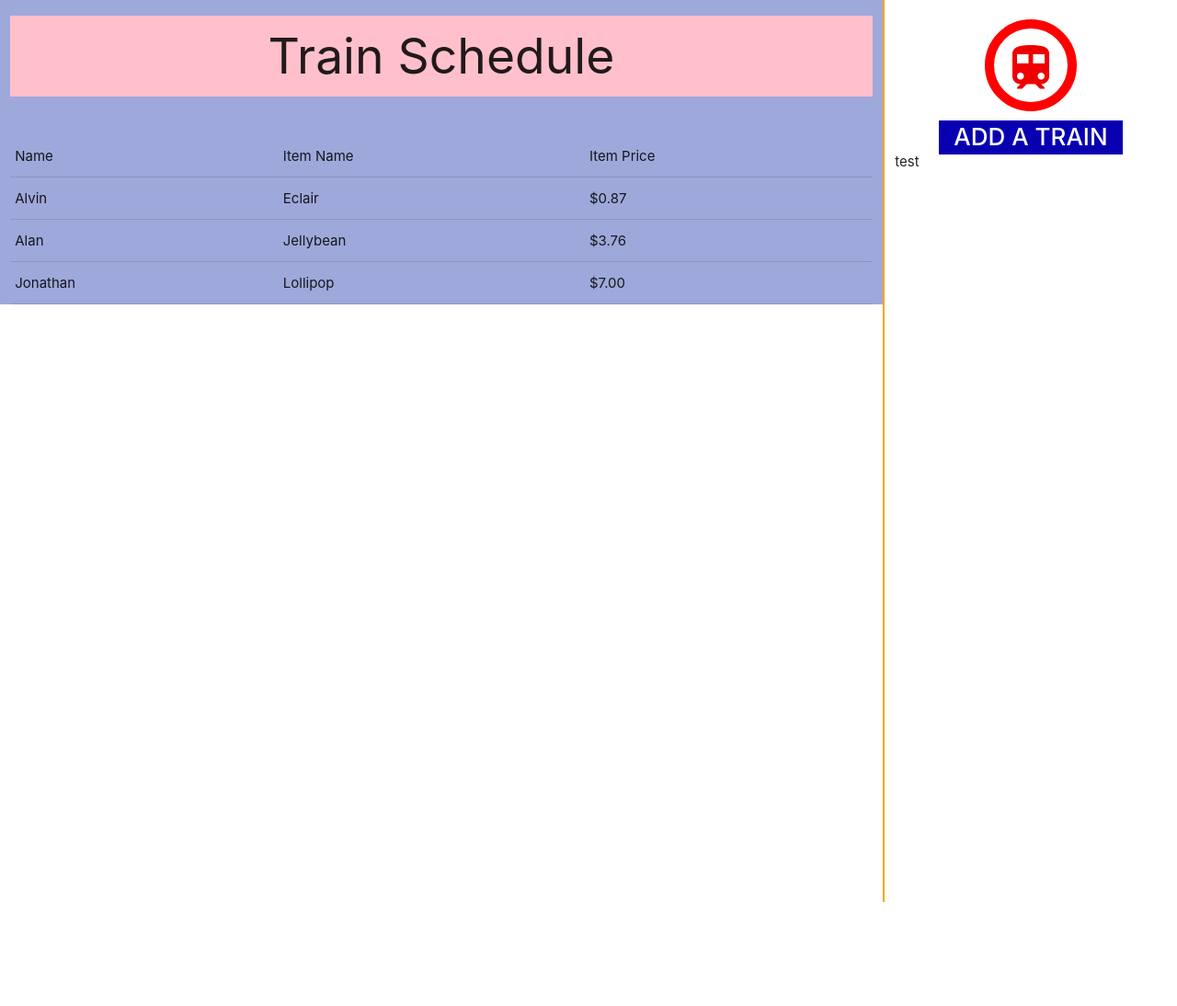
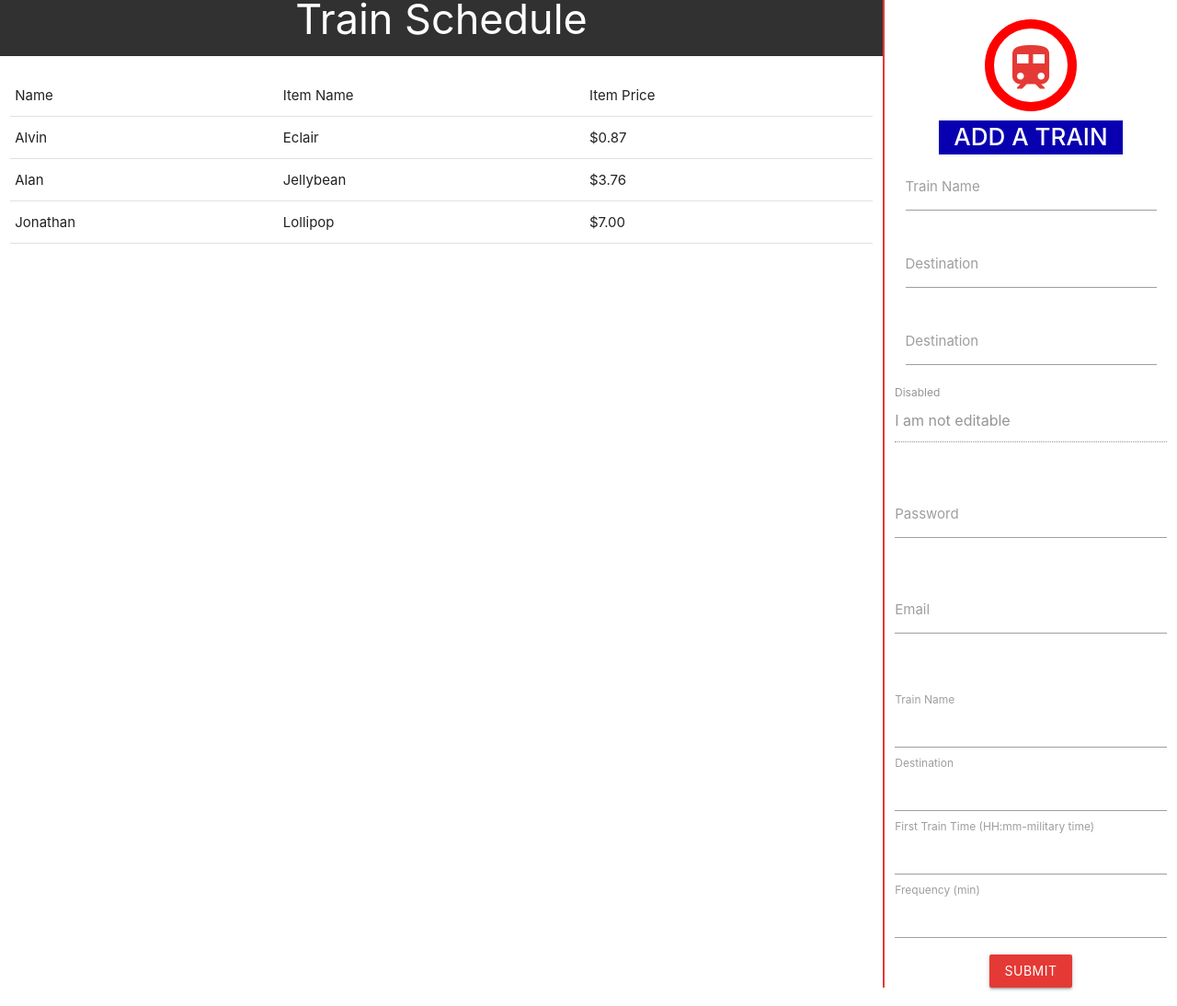
Before and after one commit to jstudenski/train-time, a plain HTML site: page index.html in a window 1280 px wide. Shown: the part 19-1113 px from the top of the page at 92% size. Before the commit the page ends 1020 px from the top, so only its background shows below. Drawn offline with nearby package versions, Linux system fonts and the light colour scheme.

Commit message:
editing input color Unsuccessfully

```diff
--- a/css/style.css
+++ b/css/style.css
@@ -1,18 +1,21 @@
 .main-title {
-  background-color: pink;
+  background-color: #313131;
+  color: #ffffff;
   text-align: center;
   padding: 15px;
+  margin: 0px;
+  font-size: 45px;
 }
 
 .side-bar {
   height: 100%;
   min-height: 1000px !important;
-  border-left: 2px solid orange;
+  border-left: 2px solid #E53935;
 
 }
 
 .train-logo {
-  color: #ef0000;
+  color: #E53935;
   text-align: center;
   margin: 40px auto 10px auto;
   padding-top: 13px;
@@ -33,3 +36,49 @@
   width: 200px;
   margin: 0px auto;
 }
+
+.center-button {
+  margin-top: 10px;
+  text-align: center;
+}
+
+
+
+    .input-field input[type=text]:focus, .materialize-textarea:focus:not([readonly]) {
+/*     border-bottom: 2px solid #E53935 !important;*/
+     box-shadow: 0 1px 0 0 #E53935 !important, 0 2px 0 0 #E53935 !important;
+
+    }
+
+
+/*.row .input-field textarea:focus {
+
+  box-shadow: 0 1px 0 0 #2196f3 !important
+}
+*/
+/* label focus color */
+    .input-field input[type=text]:focus + label, .materialize-textarea:focus:not([readonly]) + label {
+     color: orange !important;
+    }
+
+/* label underline focus color */
+
+
+
+
+   input[type=text]:focus{
+border-bottom: 1px solid black;
+box-shadow: 0 1px 0 0 black;
+}
+
+textarea:focus {
+  border-bottom: 1px solid orange;
+  -webkit-box-shadow: 0 1px 0 0 orange;
+  -moz-box-shadow: 0 1px 0 0 orange;
+  box-shadow: 0 1px 0 0 orange;
+}
+
+/*        .mat-input:focus {
+  border-bottom: 1px solid red !important;
+
+        }*/
--- a/index.html
+++ b/index.html
@@ -15,6 +15,7 @@
 
       <!--Let browser know website is optimized for mobile-->
       <meta name="viewport" content="width=device-width, initial-scale=1.0"/>
+
     </head>
 
     <body>
@@ -22,10 +23,12 @@
     <!-- Page Layout here -->
     <div class="row">
 
-      <div class="col s9 indigo lighten-3">
+      <div class="col s9">
 
       <div class="row">
-        <div class="col s12"><h2 class="main-title">Train Schedule</h2></div>
+  <!--       <div class="col s12"> -->
+          <h2 class="main-title">Train Schedule</h2>
+<!--         </div> -->
       </div>
 
       <table>
@@ -57,8 +60,6 @@
         </tbody>
       </table>
 
-
-
       </div>
 
       <div class="col s3 side-bar">
@@ -69,7 +70,84 @@
         <h4>Add a train</h4>
 
 
-        test
+<div class="row">
+    <form class="col s12">
+<!--       <div class="row"> -->
+
+
+        <div class="input-field col s12">
+          <input id="first_name" type="text">
+          <label for="first_name">Train Name</label>
+        </div>
+
+
+         <div class="input-field col s12">
+          <input id="last_name" type="text">
+          <label for="last_name">Destination</label>
+        </div>
+
+
+        <div class="input-field col s12">
+          <input id="last_name" type="text">
+          <label for="last_name">Destination</label>
+        </div>
+
+
+<!--       </div> -->
+      <div class="row">
+        <div class="input-field col s12">
+          <input disabled value="I am not editable" id="disabled" type="text" class="validate">
+          <label for="disabled">Disabled</label>
+        </div>
+      </div>
+      <div class="row">
+        <div class="input-field col s12">
+          <input id="password" type="password" class="validate">
+          <label for="password">Password</label>
+        </div>
+      </div>
+      <div class="row">
+        <div class="input-field col s12">
+          <input id="email" type="email" class="validate">
+          <label for="email">Email</label>
+        </div>
+      </div>
+    </form>
+  </div>
+
+
+
+        <form role="form" id="train-form">
+          <div class="form-group">
+            <label for="train-name">Train Name</label>
+            <br>
+            <input type="text" class="input" id="train-name-input">
+          </div>
+          <div class="form-group">
+            <label for="destination">Destination</label>
+            <br>
+            <input type="text" class="input" id="destination-input">
+          </div>
+          <div class="form-group">
+            <label for="first-train">First Train Time (HH:mm-military time)</label>
+            <br>
+            <input type="text" class="input" id="first-train-input">
+          </div>
+          <div class="form-group">
+            <label for="frequency">Frequency (min)</label>
+            <br>
+            <input type="text" class="input" id="frequency-input">
+          </div>
+
+          <div class="center-button">
+            <button class="red darken-1 waves-effect waves-light btn" type="submit" id="submit" name="action">Submit
+            </button>
+          </div>
+
+
+
+    <!--       <button type="submit" id="submit">Submit</button> -->
+        </form>
         <!-- Grey navigation panel -->
       </div>
 
@@ -81,5 +159,8 @@
 
     <!--materialize JavaScript-->
     <script src="https://cdnjs.cloudflare.com/ajax/libs/materialize/1.0.0-alpha.3/js/materialize.min.js"></script>
+    <script src="https://ajax.googleapis.com/ajax/libs/jquery/3.2.1/jquery.min.js"></script>
+    <script src="javascript/script.js"></script>
+
     </body>
   </html>
--- a/javascript/script.js
+++ b/javascript/script.js
@@ -0,0 +1,4 @@
+$("#submit").on("click", function() {
+  event.preventDefault();
+  console.log('yolo');
+});
```
